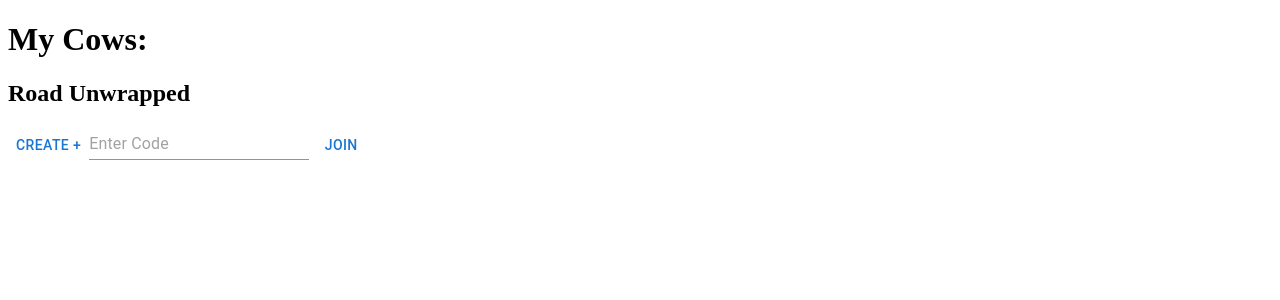
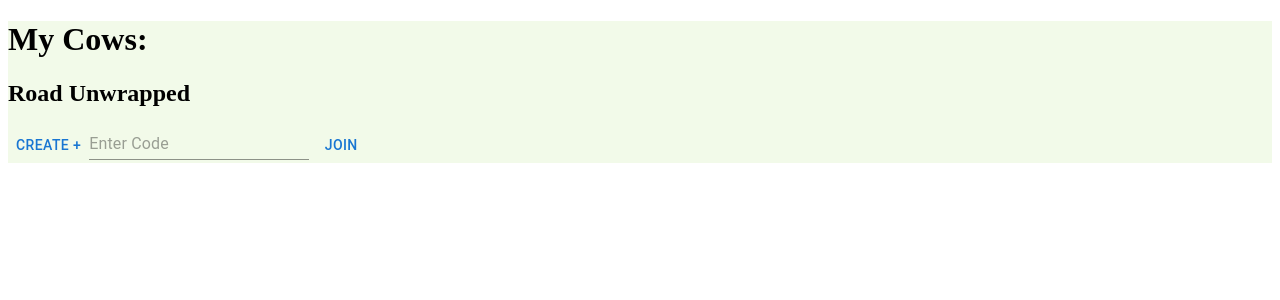
Before and after one commit to edombelayneh/SpartaHack, a Next.js app: page / in a window 1280 px wide. Shown: the top 300 px of the page. Built offline with nearby package versions, Linux system fonts and the light colour scheme.

Commit message:
Adding green background enter page

```diff
--- a/src/app/page.tsx
+++ b/src/app/page.tsx
@@ -23,7 +23,7 @@ export default function RoadTripPage() {
   };
 
   return (
-    <div className="flex flex-col items-center justify-center h-screen space-y-6">
+    <div className="flex flex-col items-center justify-center h-screen space-y-6" style={{ backgroundColor: '#f2fae9' }}>
       {!roadTripCode ? (
         <div className="flex flex-col items-center space-y-4">
           <h1 className="text-2xl font-bold">My Cows:</h1>
```
